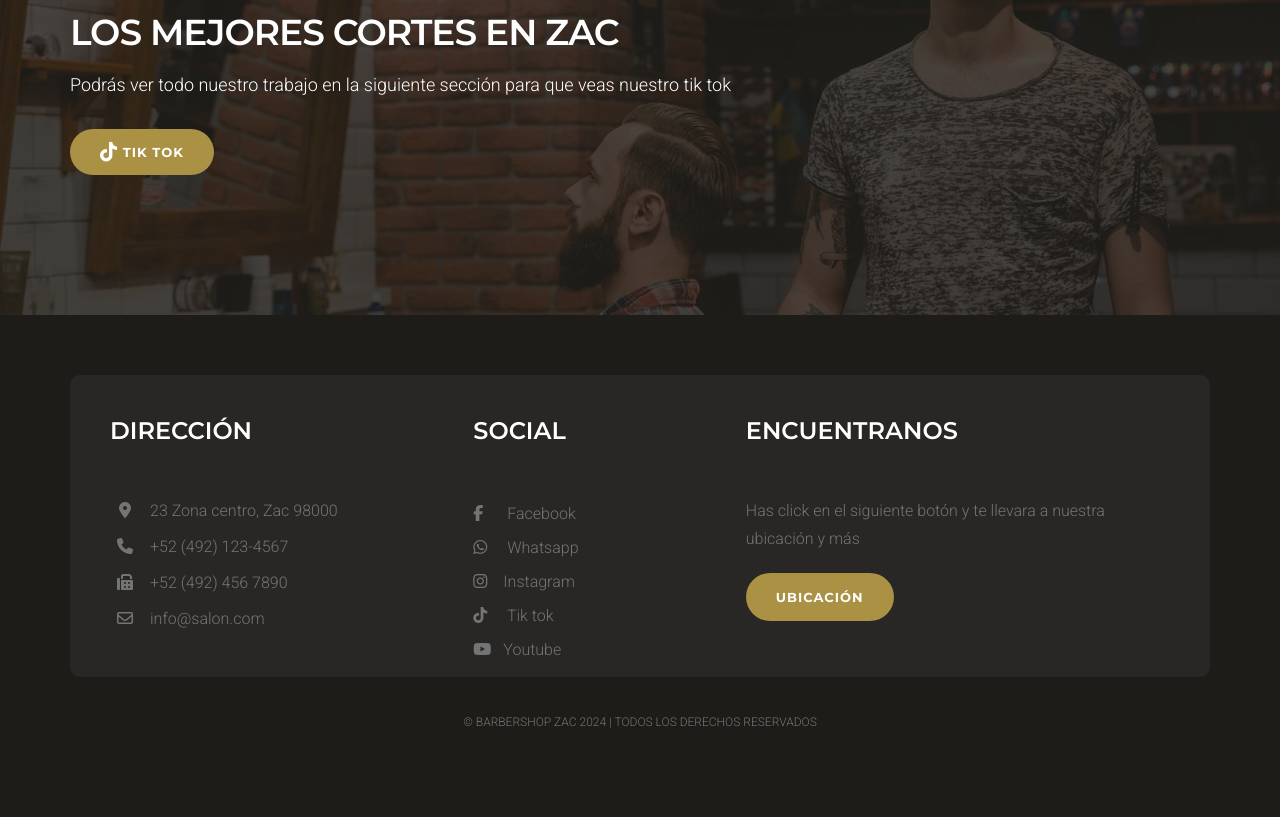
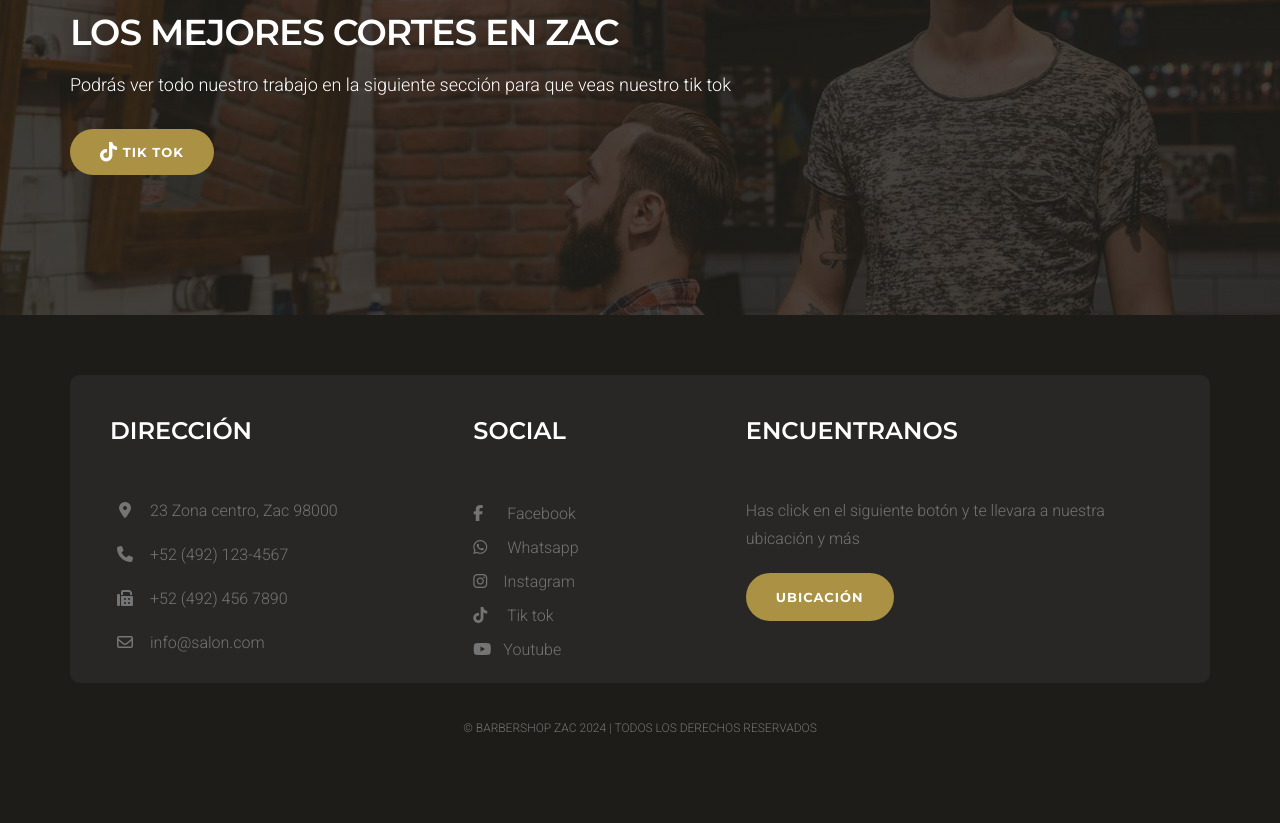
Before and after one commit to Tsurutun3ad0/barber, a plain HTML site: page index.html in a window 1280 px wide. Shown: the part 2686-3509 px from the top of the page. Drawn offline with Linux system fonts and the light colour scheme.

Commit message:
Update style.css

```diff
--- a/css/style.css
+++ b/css/style.css
@@ -445,8 +445,7 @@ label { }
 .footer-social ul li { }
 .footer-social ul li a i { padding-right: 10px; width: 30px; }
 .footer-social ul li a:hover i { color: #aa9144; }
-.footer .contact li { position: relative; padding-left: 40px; display: block; '
-margin-bottom: 8px; padding: 0 0 8px 40px; color: #747474; }
+.footer .contact li { position: relative; padding-left: 40px; display: block; margin-bottom: 8px; padding: 0 0 8px 40px; color: #747474; }
 .footer .contact li i { display: block; position: absolute; top: 5px; left: 0; width: 30px;
     font-size: 16px; text-align: center; }
 .widget-newsletter .form-control { height: 48px; color: #eee; background-color: #393836; border: none; box-shadow: none;
```
